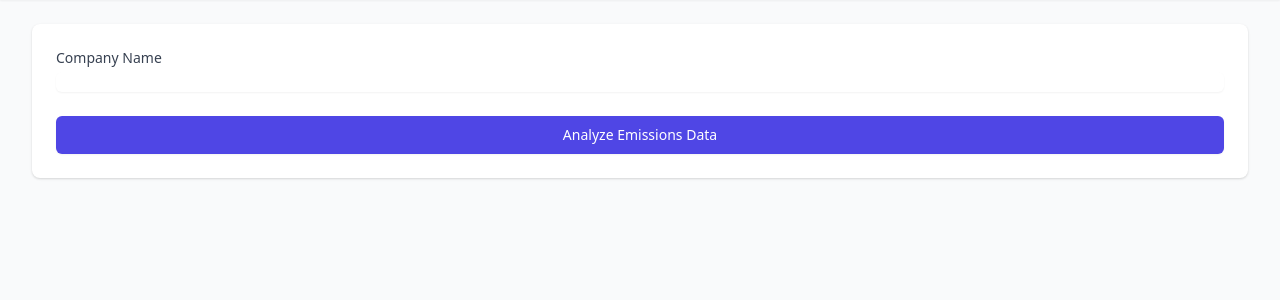
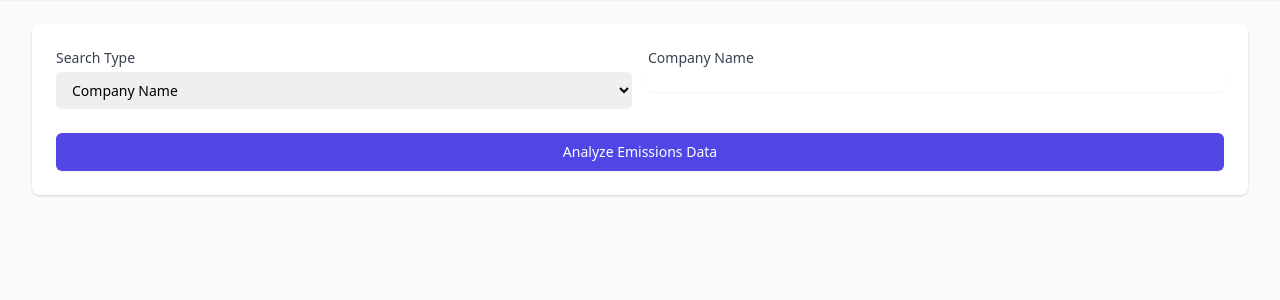
Before and after one commit to neil-72/emissions-data-analyzer, a Flask app: page / in a window 1280 px wide. Shown: the part 64-364 px from the top of the page. Run offline with Flask 2, Linux system fonts and the light colour scheme.

Commit message:
Update web interface with ISIN support and data visualization

```diff
--- a/src/web/templates/index.html
+++ b/src/web/templates/index.html
@@ -5,6 +5,7 @@
     <meta name="viewport" content="width=device-width, initial-scale=1.0">
     <title>Emissions Data Analyzer</title>
     <link href="https://cdn.jsdelivr.net/npm/tailwindcss@2.2.19/dist/tailwind.min.css" rel="stylesheet">
+    <script src="https://cdn.jsdelivr.net/npm/chart.js"></script>
 </head>
 <body class="bg-gray-50">
     <div class="min-h-screen">
@@ -25,10 +26,21 @@
             <div class="bg-white shadow sm:rounded-lg mb-6">
                 <div class="px-4 py-5 sm:p-6">
                     <form id="searchForm" class="space-y-6">
-                        <div>
-                            <label for="company" class="block text-sm font-medium text-gray-700">Company Name</label>
-                            <input type="text" name="company" id="company" required
-                                   class="mt-1 block w-full shadow-sm sm:text-sm border-gray-300 rounded-md">
+                        <div class="grid grid-cols-1 gap-4 sm:grid-cols-2">
+                            <div>
+                                <label class="block text-sm font-medium text-gray-700">Search Type</label>
+                                <select id="searchType" name="searchType" class="mt-1 block w-full pl-3 pr-10 py-2 text-base border-gray-300 focus:outline-none focus:ring-indigo-500 focus:border-indigo-500 sm:text-sm rounded-md">
+                                    <option value="company">Company Name</option>
+                                    <option value="isin">ISIN</option>
+                                </select>
+                            </div>
+
+                            <div>
+                                <label for="identifier" class="block text-sm font-medium text-gray-700" id="identifierLabel">Company Name</label>
+                                <input type="text" name="identifier" id="identifier" required
+                                       class="mt-1 block w-full shadow-sm sm:text-sm border-gray-300 rounded-md">
+                                <p id="isinValidation" class="mt-1 text-sm text-gray-500 hidden"></p>
+                            </div>
                         </div>
 
                         <button type="submit" class="w-full flex justify-center py-2 px-4 border border-transparent rounded-md shadow-sm text-sm font-medium text-white bg-indigo-600 hover:bg-indigo-700 focus:outline-none focus:ring-2 focus:ring-offset-2 focus:ring-indigo-500">
@@ -43,7 +55,29 @@
                 <div class="px-4 py-5 sm:p-6">
                     <h2 class="text-lg font-medium text-gray-900 mb-4">Analysis Results</h2>
 
-                    <!-- Data Display -->
+                    <!-- Company Info -->
+                    <div class="mb-6">
+                        <h3 class="text-md font-medium text-gray-700 mb-2">Company Information</h3>
+                        <div id="companyInfo" class="grid grid-cols-2 gap-4 text-sm text-gray-600"></div>
+                    </div>
+
+                    <!-- Charts -->
+                    <div class="mb-6">
+                        <h3 class="text-md font-medium text-gray-700 mb-2">Emissions Overview</h3>
+                        <div class="aspect-w-16 aspect-h-9">
+                            <canvas id="emissionsChart"></canvas>
+                        </div>
+                    </div>
+
+                    <!-- Historical Data -->
+                    <div class="mb-6" id="historicalData">
+                        <h3 class="text-md font-medium text-gray-700 mb-2">Historical Data</h3>
+                        <div class="aspect-w-16 aspect-h-9">
+                            <canvas id="historicalChart"></canvas>
+                        </div>
+                    </div>
+
+                    <!-- Raw Data -->
                     <div class="rounded-lg border border-gray-200 overflow-hidden">
                         <div class="overflow-x-auto">
                             <pre id="json-display" class="p-4 text-sm text-gray-900 font-mono bg-gray-50"></pre>
@@ -65,6 +99,7 @@
             <div id="loading" class="hidden">
                 <div class="flex justify-center items-center py-12">
                     <div class="animate-spin rounded-full h-8 w-8 border-b-2 border-indigo-600"></div>
+                    <span class="ml-2 text-sm text-gray-600">Analyzing data...</span>
                 </div>
             </div>
 
```
